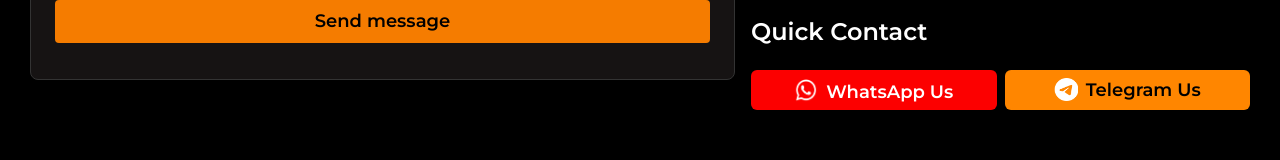
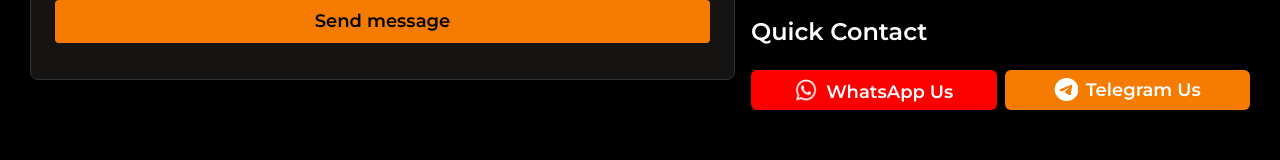
Before and after one commit to gameignis/gameignix-frontend, a Next.js app: page /contact in a window 1280 px wide. Shown: the part 905-1065 px from the top of the page. Built offline with nearby package versions, Linux system fonts and the light colour scheme; no server answers.

Commit message:
color changes

```diff
--- a/components/Contact.js
+++ b/components/Contact.js
@@ -226,7 +226,7 @@ export default function Contact() {
                     <Image src="/common/whatsapp.webp" alt="whatsapp" width={24} height={24} loading="lazy" /> +91 93603 02009
                   </span>
                 </Link>
-                <Link className="group relative inline-flex w-1/2 min-h-[40px] items-center justify-center overflow-hidden rounded-md bg-[#ff8600] px-4 py-[10px] text-[14px] lg:text-[18px] leading-[26px] font-semibold text-black transition-colors duration-300 hover:text-white hover:bg-[#1c87c9]" href="https://telegram.me/gameignix" rel="noopener noreferrer" aria-label="telegram" target="_blank">
+                <Link className="group relative inline-flex w-1/2 min-h-[40px] items-center justify-center overflow-hidden rounded-md bg-[#F57C00] px-4 py-[10px] text-[14px] lg:text-[18px] leading-[26px] font-semibold transition-colors duration-300 text-white hover:bg-[#1c87c9]" href="https://telegram.me/gameignix" rel="noopener noreferrer" aria-label="telegram" target="_blank">
                   <span className="absolute left-0 flex w-full items-center justify-center gap-1 lg:gap-2 whitespace-nowrap opacity-100 transition-opacity duration-300 group-hover:opacity-0">
                     <Image src="/common/telegram.webp" alt="telegram" width={24} height={24} loading="lazy" /> Telegram Us
                   </span>
```
